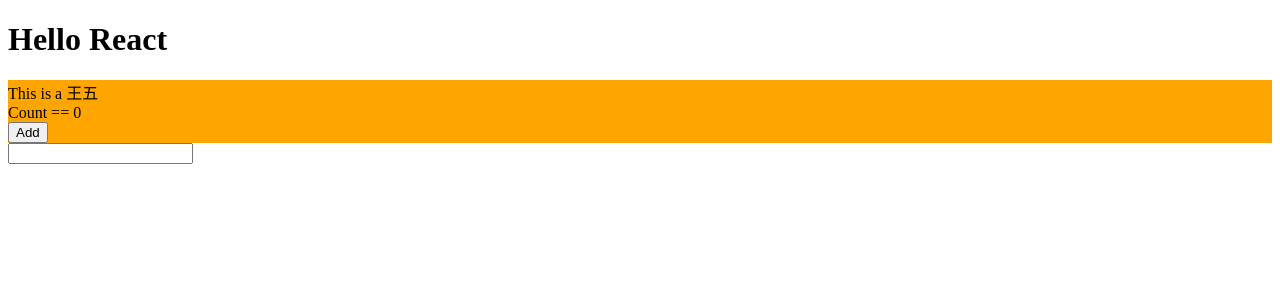
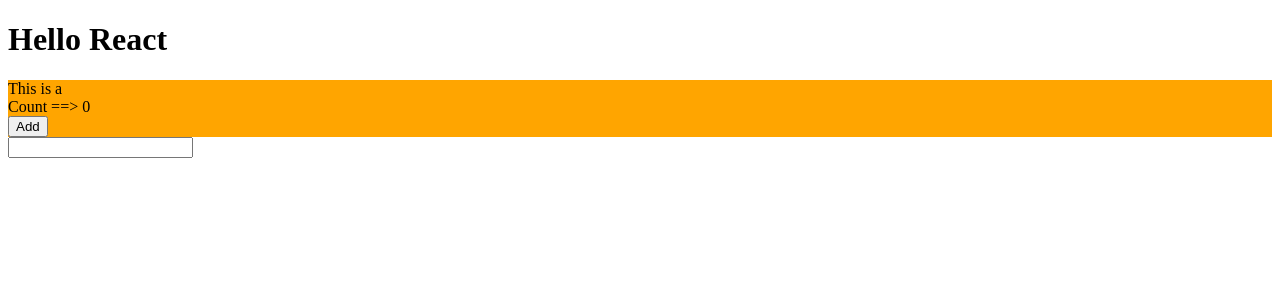
Before and after one commit to Howlcn1997/hello-webpack-react, a React app: page / in a window 1280 px wide. Shown: the top 300 px of the page. Built offline with nearby package versions, Linux system fonts and the light colour scheme.

Commit message:
chore: 增加注释/去除无用代码

```diff
--- a/src/App.js
+++ b/src/App.js
@@ -1,18 +1,13 @@
 import { hot } from "react-hot-loader/root";
-import React, { useState } from "react";
+import React from "react";
 import FunctionComponent from "@components/FunctionComponent";
 
 function App() {
-  const [name, setName] = useState("王五");
   return (
     <div>
       <h1>Hello React</h1>
       <FunctionComponent name={name} />
-      <input
-        onChange={(e) => {
-          setName(e.target.value);
-        }}
-      ></input>
+      <input></input>
     </div>
   );
 }
--- a/src/components/FunctionComponent/index.js
+++ b/src/components/FunctionComponent/index.js
@@ -1,4 +1,4 @@
-import React, { useState, useCallback } from "react";
+import React, { useState } from "react";
 import STYLES from "./index.module.scss";
 
 export default (props) => {
@@ -7,7 +7,7 @@
   return (
     <div className={STYLES.wrap}>
       <div>This is a {name}</div>
-      <div>Count == {count}</div>
+      <div>Count ==> {count}</div>
       <button
         onClick={() => {
           setCount(count + 1);
--- a/src/index.js
+++ b/src/index.js
@@ -3,6 +3,7 @@
 
 import App from "./App";
 
+//  热更新
 if (module.hot) {
   module.hot.accept(() => {
     ReactDOM.render(<App />, document.getElementById("root"));
```
